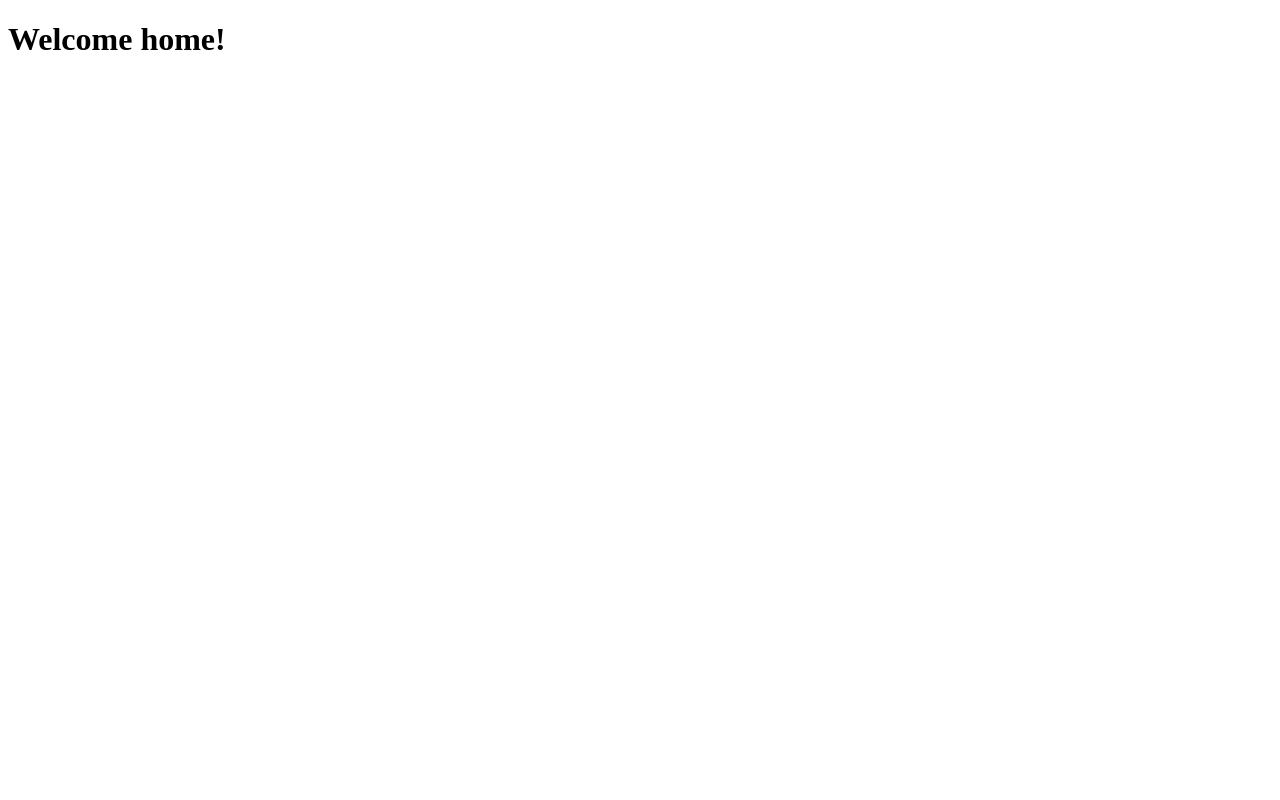
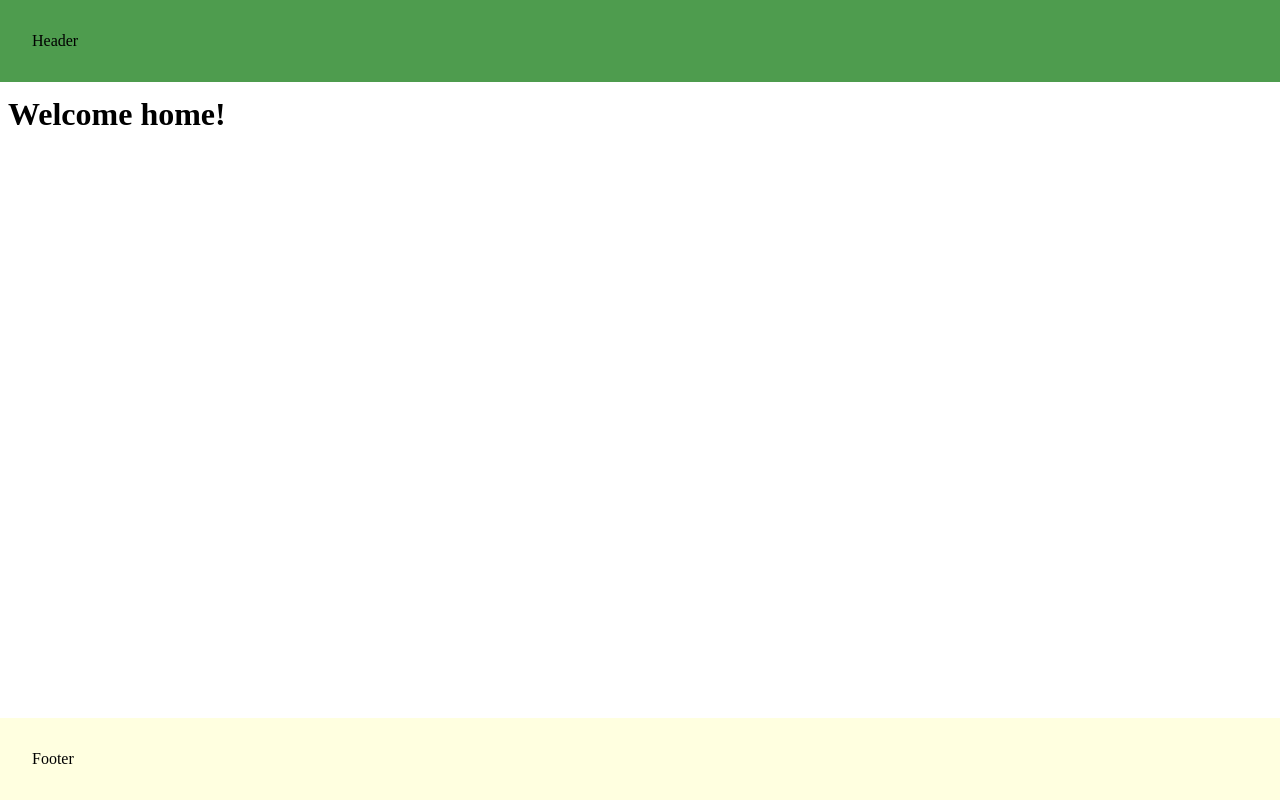
Before and after one commit to nekrasowa/Education-Club-for-toddlers, a Next.js app: page / in a window 1280 px wide. Built offline with nearby package versions, Linux system fonts and the light colour scheme.

Commit message:
Add footer and header with a bit of style

```diff
--- /dev/null
+++ b/src/app/_footer/index.tsx
@@ -0,0 +1,16 @@
+export default function Footer() {
+  return (
+    <footer
+      style={{
+        backgroundColor: 'lightyellow',
+        padding: '2rem',
+        position: 'fixed',
+        bottom: 0,
+        left: 0,
+        right: 0,
+      }}
+    >
+      Footer
+    </footer>
+  )
+}
--- /dev/null
+++ b/src/app/_header/index.tsx
@@ -0,0 +1,16 @@
+export default function Header() {
+  return (
+    <header
+      style={{
+        backgroundColor: '#4e9c4e',
+        padding: '2rem',
+        position: 'fixed',
+        top: 0,
+        left: 0,
+        right: 0,
+      }}
+    >
+      Header
+    </header>
+  )
+}
--- a/src/app/layout.tsx
+++ b/src/app/layout.tsx
@@ -1,13 +1,23 @@
+import Footer from './_footer'
+import Header from './_header'
+
 export const metadata = {
   title: 'Memorizer',
   description: 'Learn in your heart',
 }
 
-
-export default function RootLayout({ children }: { children: React.ReactNode }) {
+export default function RootLayout({
+  children,
+}: {
+  children: React.ReactNode
+}) {
   return (
-    <html lang='en'>
-      <body>{children}</body>
+    <html lang="en">
+      <body>
+        <Header />
+        <div style={{ marginTop: '6rem' }}>{children}</div>
+        <Footer />
+      </body>
     </html>
   )
 }
```
